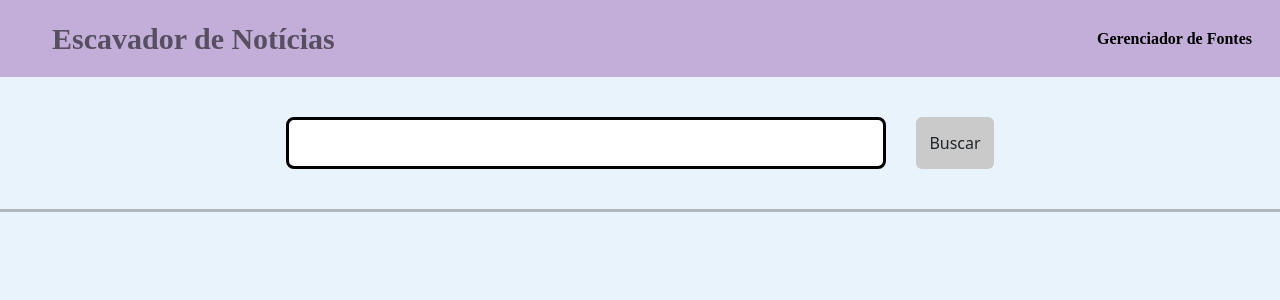
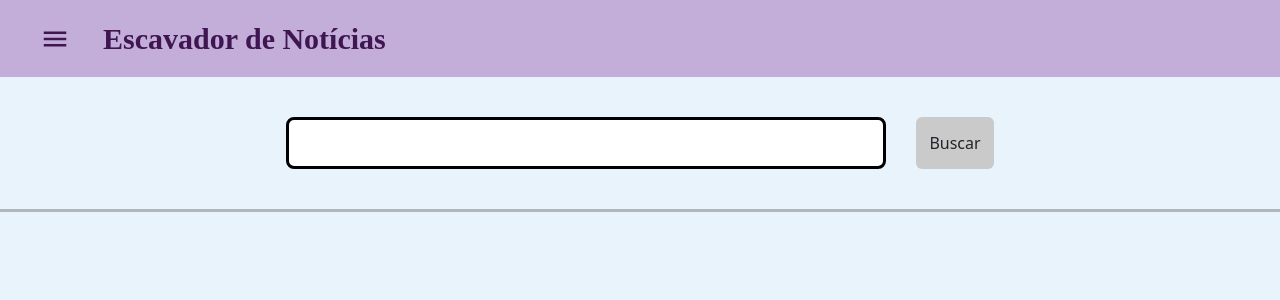
Before and after one commit to falloutdey/Projeto-Programacao-1-UFPA, a Django app: page / in a window 1280 px wide. Shown: the top 300 px of the page. Run offline with Django 4.2, Linux system fonts and the light colour scheme.

Commit message:
offcanvas adicionado e configurado inicialmente

```diff
--- a/ProjetoEscavador/EscavadorApp/static/css/style.css
+++ b/ProjetoEscavador/EscavadorApp/static/css/style.css
@@ -1,3 +1,4 @@
+/* Configurações Gerais e Body */
 *{
     margin: 0;
     padding: 0;
@@ -7,22 +8,23 @@ body{
     background-color: #E9F3FB;
 }
 
+/* Barra de Navegação */
 nav{
     background-color: #C3AED9;
-    font-family: montserrat;
     font-weight: 600;
 }
 
-span{
-    font-size: 30px;
-    padding: 40px;
+nav, #menuHeader, #menuBody{
+    font-family: montserrat;
 }
 
-.nav-link{
-    text-decoration: none;
-    color: #000000;
+#NavbarText{
+    font-size: 30px;
+    padding-left: 20px;
+    color: #3f1651;
 }
 
+/* Buscador */
 form{
     margin: 40px;
     justify-content: center;
@@ -46,36 +48,54 @@ hr{
     border-top: 3px solid black;
 }
 
-/* body{
-    background-color: #E9F3FB;
+/* Offcanvas */
+#menu{
+    background-color: #9c3587;
 }
 
-.navbar{
+#Sobre, #Gerenciador{
+    text-decoration: none;
+    font-size: 15px;
+    font-weight: 400;
+    padding: 10px;
+}
+
+#Sobre:hover, #Gerenciador:hover{
+    text-decoration: underline;
+}
+
+#iconMenu{
+    padding-top: 7px;
+    font-size: 30px;
+    color: #3f1651;
+}
+
+#botaoMenu{
     background-color: #C3AED9;
-    font-family: montserrat;
-    font-weight: 600;
-} */
-/*
-h3{
-    margin-left: 30px;
-    font-family: montserrat;
+    margin-left: 15px;
+}
+
+#botaoMenu:hover{
+    background-color: #a47dba;
+}
+
+#botaoSair{
+    font-size: 20px;
+    color: #FFFFFF !important;
+}
+
+#menuBody{
+    padding-top: 0;
+}
+
+#menuHeader{
+    padding-bottom: 0;
+}
+
+#MenuTitulo{
     font-weight: 600;
 }
 
-.col{
-    list-style-type: none;
-    display: flex;
-    justify-content: end;
-    gap: 15px;
-    padding-right: 40px;
-    padding-top: 5px;
+#MenuTitulo, #Sobre, #Gerenciador{
+    color: #FFFFFF;
 }
-
-a{
-    text-decoration: none;
-    color: #000000;
-}
-
-a:hover{
-    color: green;
-} */
--- a/ProjetoEscavador/EscavadorApp/templates/index.html
+++ b/ProjetoEscavador/EscavadorApp/templates/index.html
@@ -6,7 +6,8 @@
     <meta charset="UTF-8">
     <meta http-equiv="X-UA-Compatible" content="IE=edge">
     <meta name="viewport" content="width=device-width, initial-scale=1.0">
-    <title> {% block title %} Início {% endblock %}</title>
+    <link href="https://fonts.googleapis.com/icon?family=Material+Icons" rel="stylesheet">
+    <title>Início</title>
 
     <!-- Bootstrap -->
     <link href="https://cdn.jsdelivr.net/npm/bootstrap@5.2.3/dist/css/bootstrap.min.css" rel="stylesheet"
@@ -19,16 +20,26 @@
         crossorigin="anonymous"></script>
 </head>
 <body>
-    {% block navbar %}
+    <div class="offcanvas offcanvas-start" id="menu">
+        <div class="offcanvas-header" id="menuHeader">
+            <h1 class="offcanvas-title" id="MenuTitulo">Menu</h1>
+            <button type="button" class="btn-close text-reset" data-bs-dismiss="offcanvas" id="botaoSair"></button>
+        </div>
+        <div class="offcanvas-body" id="menuBody">
+            <hr>
+            <a href="#" id="Sobre">Sobre o Projeto</a>
+            <hr>
+            <a href="/gerenciador-fontes" id="Gerenciador">Gerenciador de Fontes</a>
+            <hr>
+        </div>
+    </div>
     <nav class="navbar navbar-expand">
-        <div class="container-fluid">
-            <span class="navbar-text"> {% block navtext %} Escavador de Notícias {% endblock %}</span>
-    {% endblock %}
-             <ul class="navbar nav">
-                <li class="nav-item">
-                    <a href="gerenciador-fontes" class="nav-link"> Gerenciador de Fontes </a>
-                </li>
-            </ul>
+        <div class="container-fluid d-flex justify-content-start">
+            <!-- Button to open the offcanvas sidebar -->
+            <button class="btn" type="button" data-bs-toggle="offcanvas" data-bs-target="#menu" id="botaoMenu">
+                <i class="material-icons" id="iconMenu">menu</i>
+            </button>
+            <span class="navbar-text" id="NavbarText">Escavador de Notícias</span>
         </div>
     </nav>
 
```
